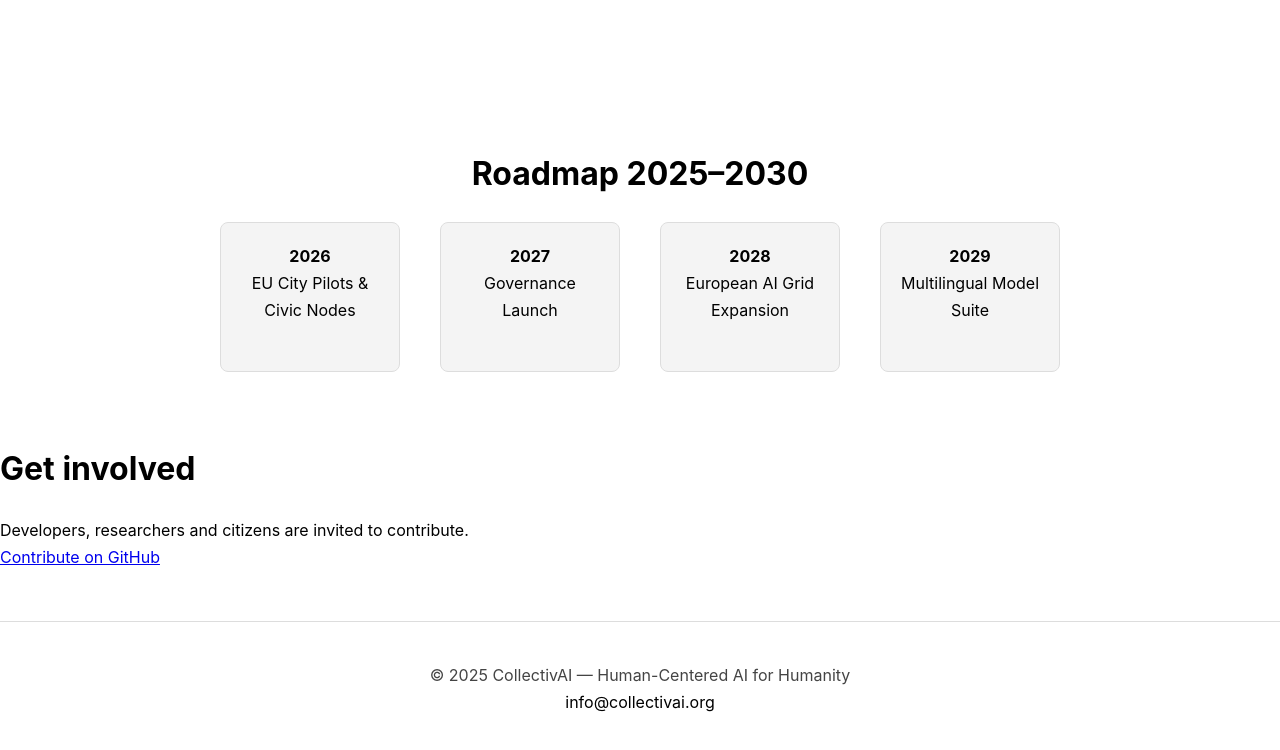
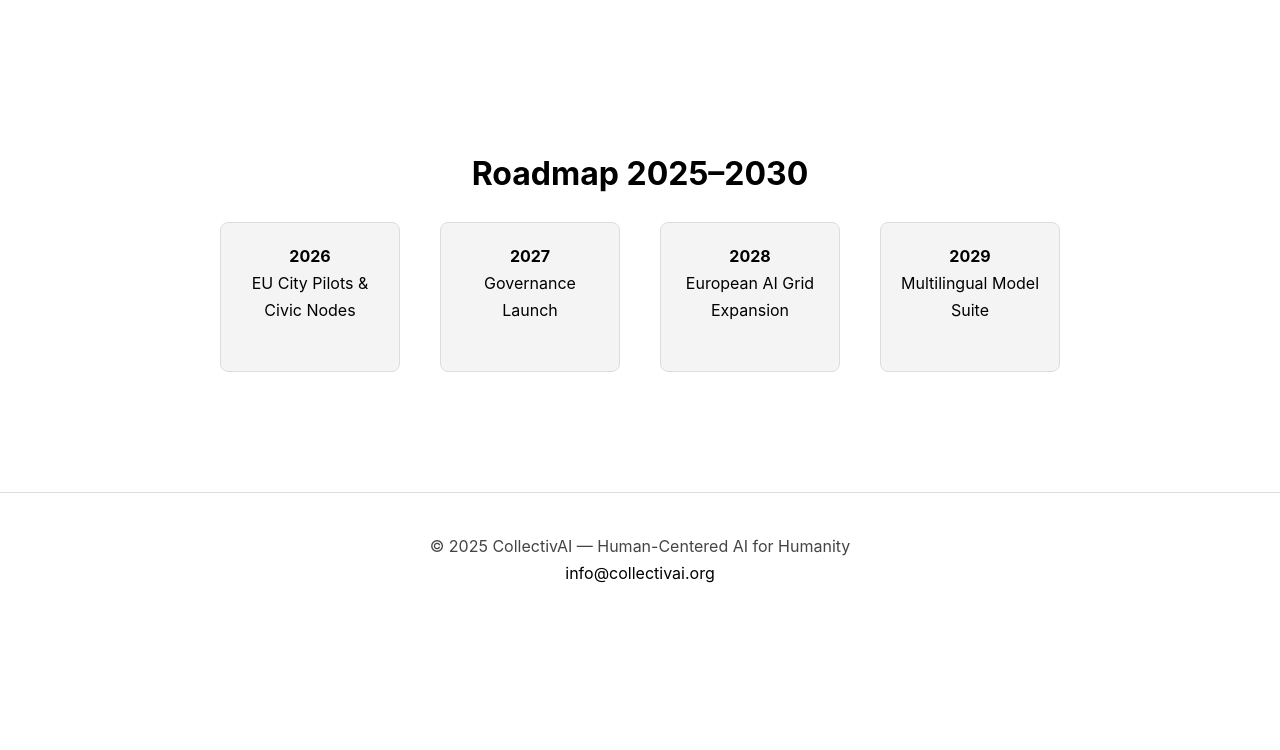
Before and after one commit to collectiv-ai/screenshot-chat0.png, a plain HTML site: page index.html in a window 1280 px wide. Shown: the part 2168-2918 px from the top of the page. After the commit the page ends 2796 px from the top, so only its background shows below. Drawn offline with Linux system fonts and the light colour scheme.

Commit message:
Update index.html

```diff
--- a/index.html
+++ b/index.html
@@ -81,10 +81,6 @@
         </div>
     </section>
 
-    <h3>Get involved</h3>
-    <p>Developers, researchers and citizens are invited to contribute.</p>
-    <p><a href="https://github.com/collectiv-ai/collectivai">Contribute on GitHub</a></p>
-
     <!-- FOOTER -->
     <footer>
         <p>© 2025 CollectivAI — Human-Centered AI for Humanity</p>
```
